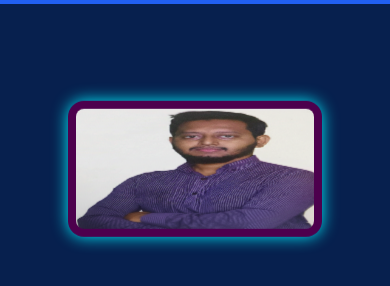
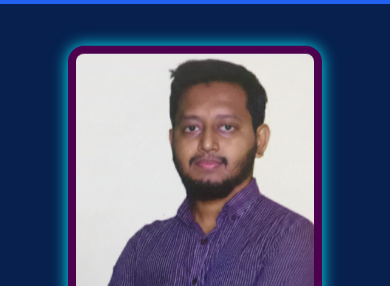
Before and after one commit to abmmejbha/portfolio, a plain HTML site: page index.html in a window 390 px wide. Shown: the part 57-343 px from the top of the page. Drawn offline with nearby package versions, Linux system fonts and the light colour scheme.

Commit message:
Refactor CSS for improved styling and responsiveness

```diff
--- a/style.css
+++ b/style.css
@@ -28,11 +28,11 @@ section {
   padding: 10rem 9%;
 }
 img {
-  height: 35vw;
-  box-shadow: inset;
+  max-width: 100%;
+  height: auto;
+  display: block;
   box-shadow: 0 0 2rem var(--main-color);
   border-radius: 2rem;
-  display: inline-block;
   padding: 1rem 1rem;
   background: rgb(77, 0, 77)
 }
```
